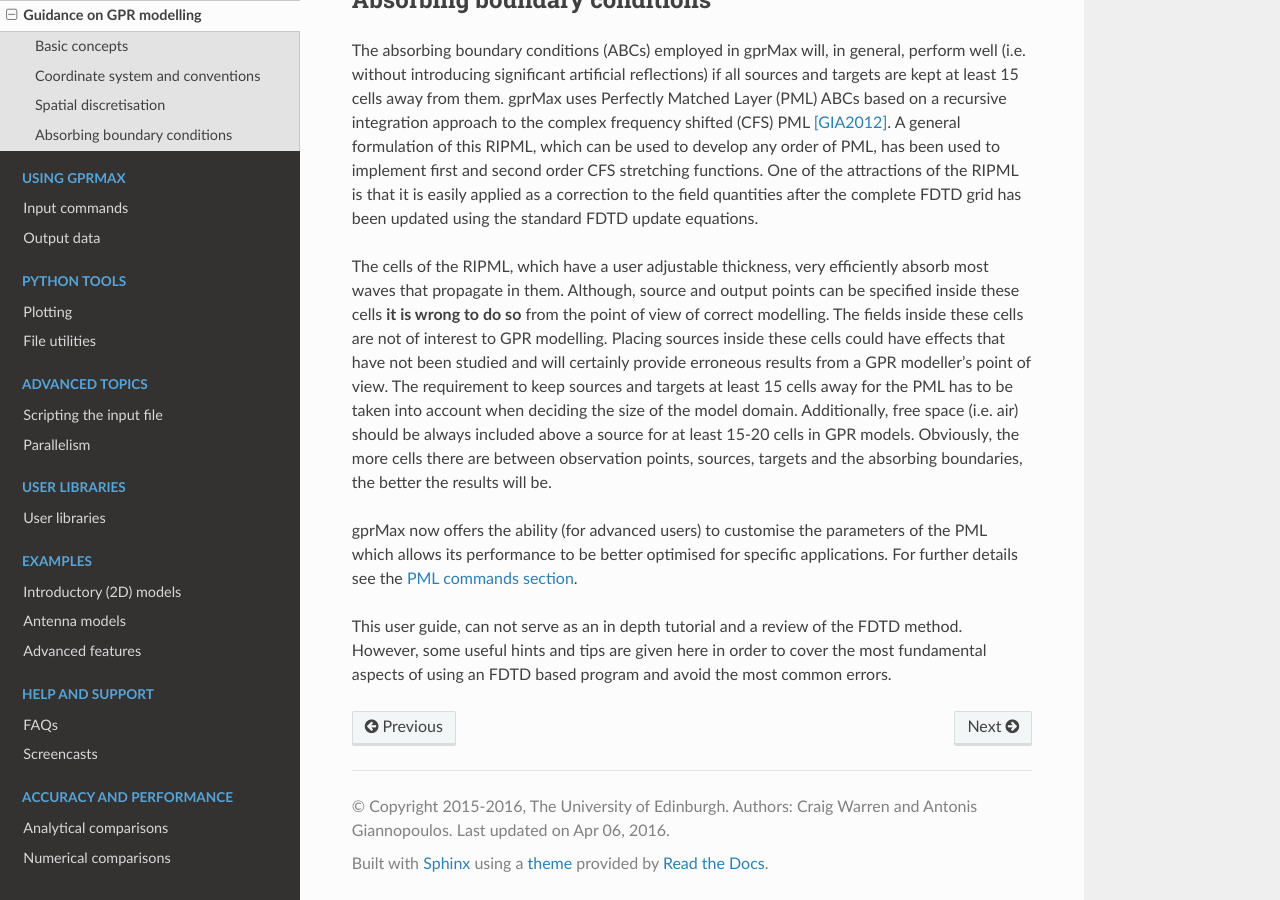
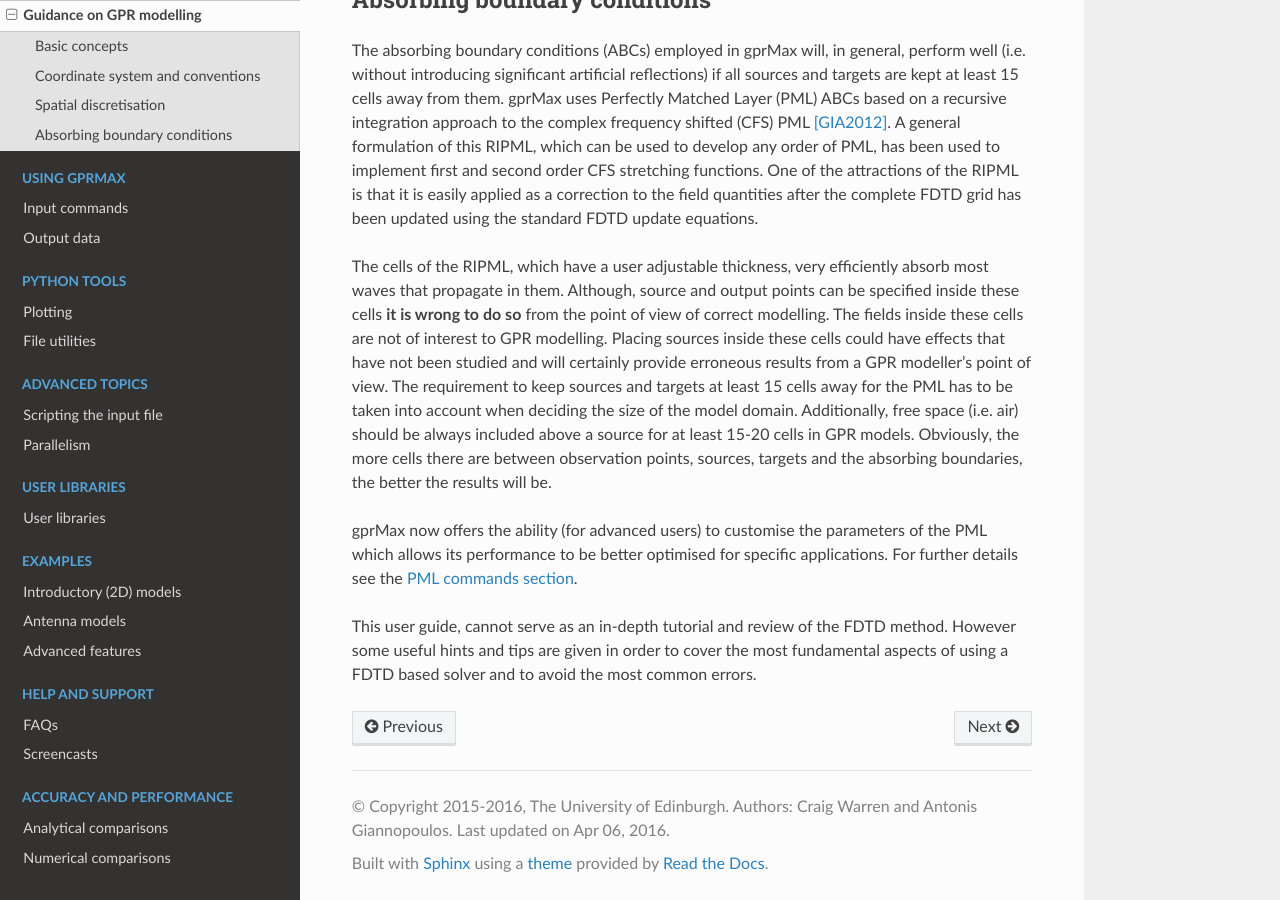
Before and after one commit to docarlson4/gprMax, a Sphinx documentation site: the page built from docs/source/gprmodelling.rst, in a window 1280 px wide and 900 px high, scrolled down 4943 px. Built offline with Sphinx 7.4.7 and the Read the Docs theme 2.0.0, drawn with Linux system fonts in a browser that asks for light colours; pages that are not in the unit, such as notebooks, are missing from menus.

Commit message:
Language corrections.

```diff
--- a/docs/source/gprmodelling.rst
+++ b/docs/source/gprmodelling.rst
@@ -109,4 +109,4 @@ The cells of the RIPML, which have a user adjustable thickness, very efficiently
 
 gprMax now offers the ability (for advanced users) to customise the parameters of the PML which allows its performance to be better optimised for specific applications. For further details see the :ref:`PML commands section <pml>`.
 
-This user guide, can not serve as an in depth tutorial and a review of the FDTD method. However, some useful hints and tips are given here in order to cover the most fundamental aspects of using an FDTD based program and avoid the most common errors.
+This user guide, cannot serve as an in-depth tutorial and review of the FDTD method. However some useful hints and tips are given in order to cover the most fundamental aspects of using a FDTD based solver and to avoid the most common errors.
```
